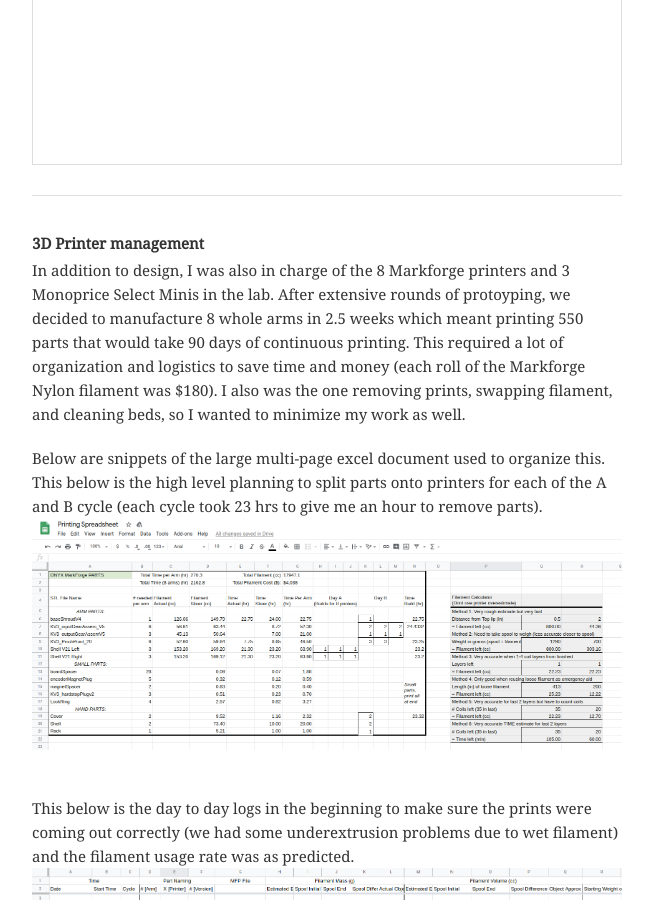
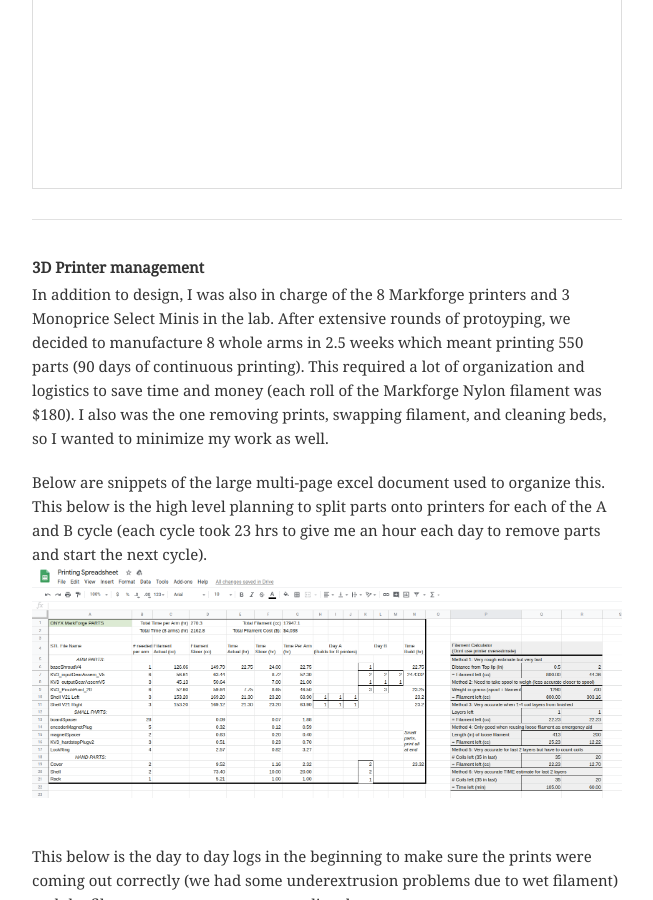
Before and after one commit to menglongguo/website, a Jekyll site: the page built from _projects/BlueRobot.md, in a window 1280 px wide and 900 px high, scrolled down 6164 px. Shown: the whole window, without its empty margins (313-966 px from the left). Built offline with Jekyll 4.4.1, drawn with Linux system fonts in a browser that asks for light colours; a script that is not in the unit is left out; comment, search, counter and statistics services are not loaded; some of the changed text lies outside the part shown.

Commit message:
Update BlueRobot.md

```diff
--- a/_projects/BlueRobot.md
+++ b/_projects/BlueRobot.md
@@ -38,7 +38,7 @@
 Research sees a lot of collisions between end effector and environment. The HALT testing shows it could withstand 50,000 low speed impact collisions and 4,000 high speed collisions (video below).
 
 - Repeatable:
-The gripper should be consistent through its life cycle. *Blue* was functional after 40,000 cycles of repeated grasping with no loss of performance.
+The gripper should be consistent through its life cycle. The *Blue* gripper was functional after 40,000 cycles of repeated grasping with no loss of performance.
 
 - Lightweight:
 The lighter the gripper the greater the payload can be. The final weight is 660 grams.
@@ -58,8 +58,8 @@
 <!-- find and make stl -->
 
 
-In hopes of growing the field of research in robotic grippers,we open-sourced the designs [here](https://berkeleyopengrippers.github.io/).
-The research work was published in IEEE's Conference on Automation Science and Engineering and a copy is shown below:
+In hopes of growing the field of research in robotic grippers, we open-sourced the designs [here](https://berkeleyopengrippers.github.io/).
+The research work was published in the 2019 IEEE's Conference on Automation Science and Engineering and a copy is shown below:
 <iframe src="https://drive.google.com/file/d/1LC0DirgkaY__70R6G0JBzAUYHXj9ZpEU/preview"></iframe>
 
 Footage of durability testing of the robot shown below:
@@ -97,12 +97,12 @@
 ### 3D Printer management
 
 In addition to design, I was also in charge of the 8 Markforge printers and 3 Monoprice Select Minis in the lab.
-After extensive rounds of protoyping, we decided to manufacture 8 whole arms in 2.5 weeks which meant printing 550 parts that would take 90 days of continuous printing.
+After extensive rounds of protoyping, we decided to manufacture 8 whole arms in 2.5 weeks which meant printing 550 parts (90 days of continuous printing).
 This required a lot of organization and logistics to save time and money (each roll of the Markforge Nylon filament was $180).
 I also was the one removing prints, swapping filament, and cleaning beds, so I wanted to minimize my work as well.
 
 Below are snippets of the large multi-page excel document used to organize this.
-This below is the high level planning to split parts onto printers for each of the A and B cycle (each cycle took 23 hrs to give me an hour to remove parts).
+This below is the high level planning to split parts onto printers for each of the A and B cycle (each cycle took 23 hrs to give me an hour each day to remove parts and start the next cycle).
 ![Printerorg1](/website/assets/images/04PrinterOrg1.png)
 
 This below is the day to day logs in the beginning to make sure the prints were coming out correctly (we had some underextrusion problems due to wet filament) and the filament usage rate was as predicted.
```
Also changed, not shown: other parts of _projects/BlueRobot.md (+2 -2 lines).
